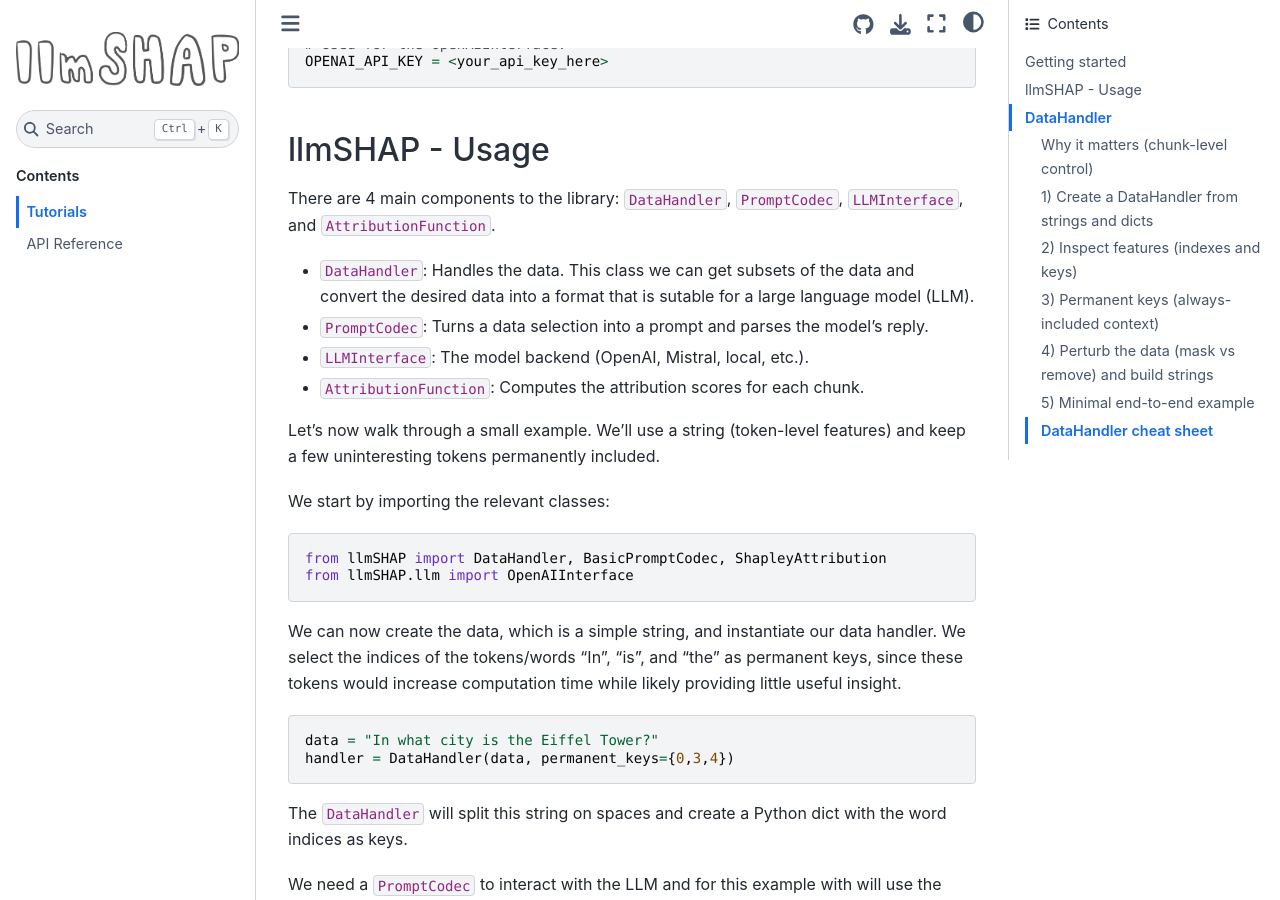
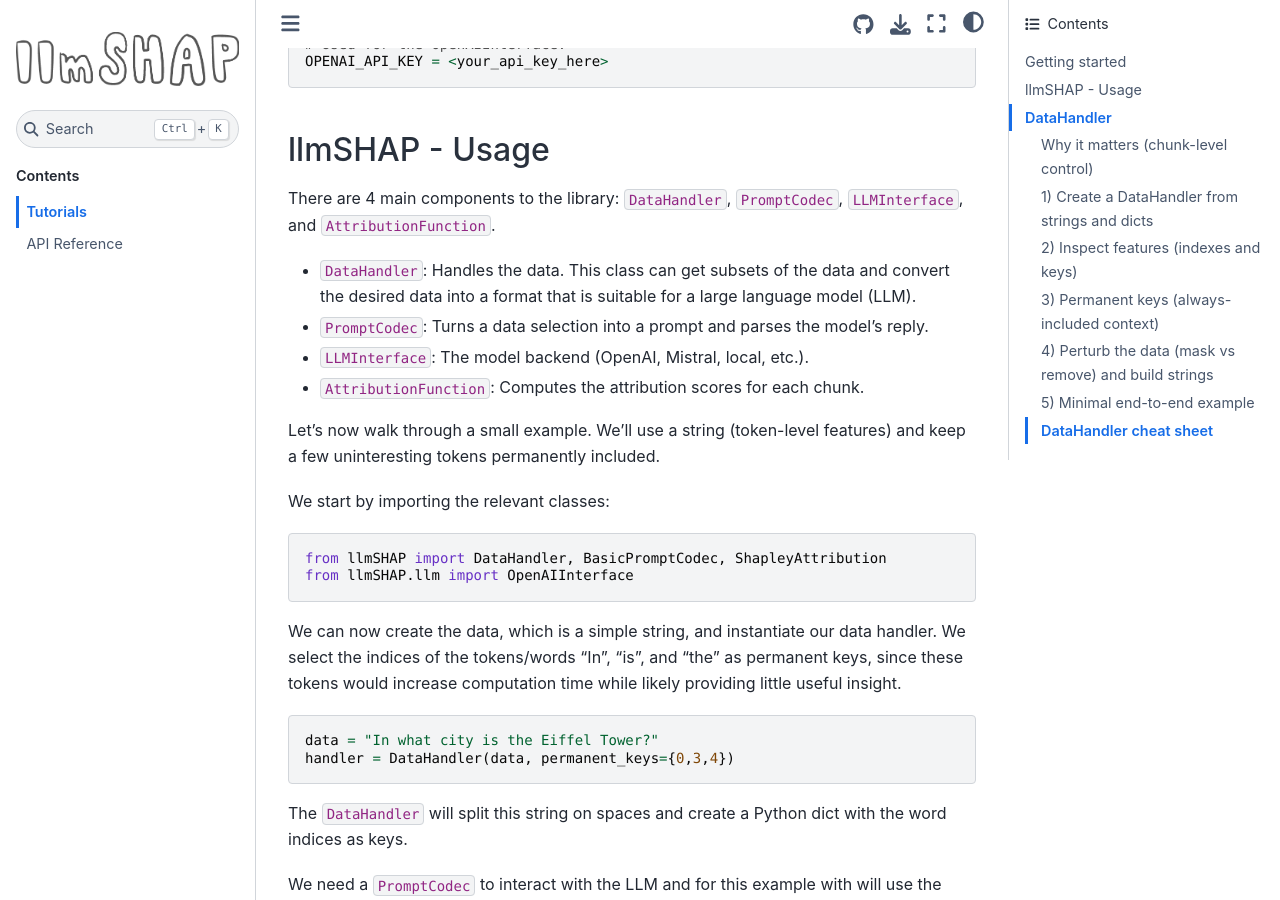
Before and after one commit to filipnaudot/llmSHAP, a Sphinx documentation site: the page built from docs/tutorial.rst, in a window 1280 px wide and 900 px high, scrolled down 413 px. Built offline with Sphinx 7.4.7 and the Sphinx Book theme 1.1.4, drawn with Linux system fonts in a browser that asks for light colours.

Commit message:
Hotfix: More spelling fixes

```diff
--- a/docs/tutorial.rst
+++ b/docs/tutorial.rst
@@ -40,7 +40,7 @@ llmSHAP - Usage
 ------------------------------------
 There are 4 main components to the library: ``DataHandler``, ``PromptCodec``, ``LLMInterface``, and ``AttributionFunction``.
 
-- ``DataHandler``: Handles the data. This class we can get subsets of the data and convert the desired data into a format that is sutable for a large language model (LLM).
+- ``DataHandler``: Handles the data. This class can get subsets of the data and convert the desired data into a format that is suitable for a large language model (LLM).
 - ``PromptCodec``: Turns a data selection into a prompt and parses the model's reply.
 - ``LLMInterface``: The model backend (OpenAI, Mistral, local, etc.).
 - ``AttributionFunction``: Computes the attribution scores for each chunk.
```
